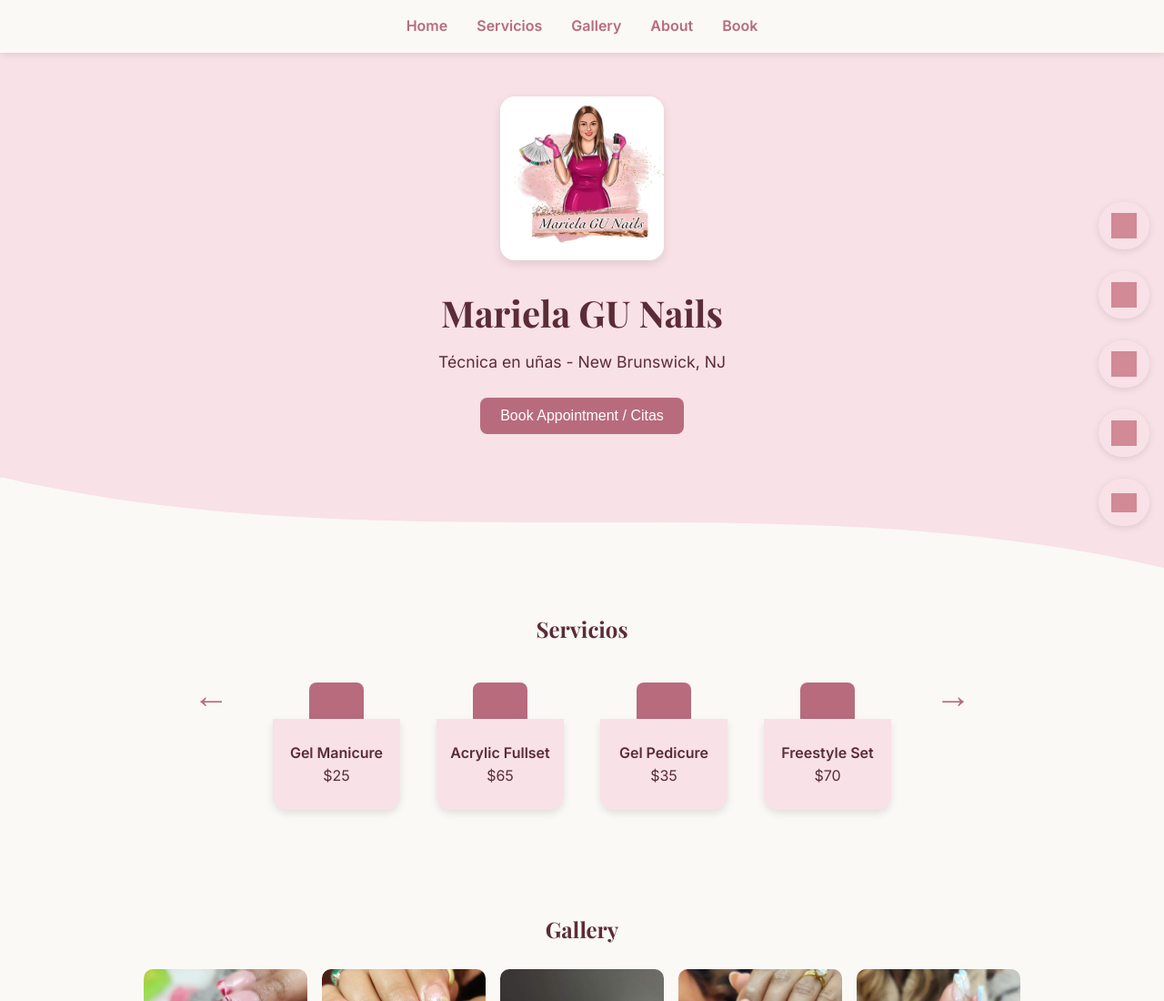
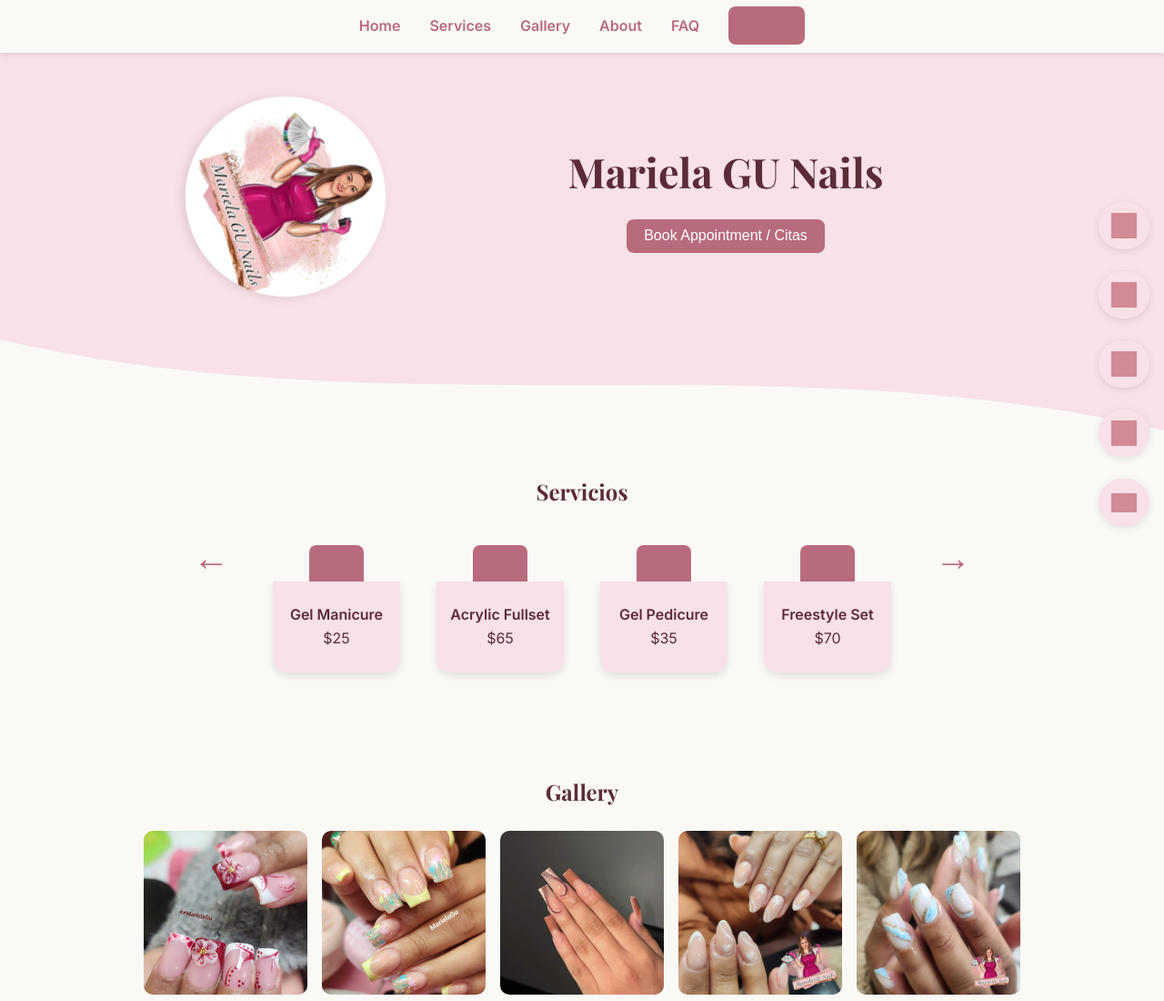
Before and after one commit to mvd74/mariela-nails-site, a plain HTML site: page index.html in a window 1280 px wide. Shown: the top 1100 px of the page at 91% size. Drawn offline with nearby package versions, Linux system fonts and the light colour scheme; grey boxes are pictures that could not be loaded.

Commit message:
Updated header layout, added logo spin, adjusted spacing

```diff
--- a/index.html
+++ b/index.html
@@ -17,19 +17,23 @@
   <nav class="navbar">
     <ul>
       <li><a href="#hero">Home</a></li>
-      <li><a href="#services">Servicios</a></li>
+      <li><a href="#services">Services</a></li>
       <li><a href="#gallery">Gallery</a></li>
       <li><a href="#about">About</a></li>
-      <li><a href="#book">Book</a></li>
+      <li><a href="#faq">FAQ</a></li>
+      <li><a href="#book" class="btn">Book</a></li>
     </ul>
   </nav>
 
   <main>
-    <header id="hero">
-      <img src="LOGO.jpg" alt="Mariela GU Nails Logo" class="hero-logo">
-      <h1>Mariela GU Nails</h1>
-      <p>Técnica en uñas - New Brunswick, NJ</p>
-      <button class="btn">Book Appointment / Citas</button>
+    <header id="hero" class="hero-header">
+      <div class="hero-content">
+        <img src="LOGO.jpg" alt="Mariela GU Nails Logo" class="hero-logo-circle" />
+        <div class="hero-text">
+          <h1>Mariela GU Nails</h1>
+          <button class="btn">Book Appointment / Citas</button>
+        </div>
+      </div>
     </header>
 
     <!-- Wave Divider -->
--- a/styles.css
+++ b/styles.css
@@ -20,21 +20,46 @@ body {
   line-height: 1.6;
 }
 
-header {
-  text-align: center;
+.hero-header {
+  background-color: var(--pink-light);
   padding: 3rem 1rem;
-  background: var(--pink-light);
 }
 
-header h1 {
-  font-family: 'Playfair Display', serif;
-  font-size: 2.5rem;
-  margin-bottom: 0.5rem;
+.hero-content {
+  max-width: 1000px;
+  margin: 0 auto;
+  display: flex;
+  align-items: center;
+  justify-content: center;
+  gap: 2rem;
+  flex-wrap: wrap;
+  text-align: center;
+  padding-left: 4rem;
 }
 
-header p {
-  font-size: 1.1rem;
-  margin-bottom: 1.5rem;
+.hero-logo-circle {
+  width: 220px;
+  height: 220px;
+  object-fit: cover;
+  border-radius: 50%;
+  box-shadow: 0 4px 12px rgba(0,0,0,0.1);
+}
+
+.hero-text {
+  flex: 1;
+  min-width: 220px;
+}
+
+.hero-text h1 {
+  font-family: 'Playfair Display', serif;
+  font-size: 2.8rem;
+  color: var(--text-dark);
+  margin-bottom: 1rem;
+}
+
+.hero-text .btn {
+  font-size: 1rem;
+  padding: 0.6rem 1.2rem;
 }
 
 .btn {
@@ -367,3 +392,15 @@ html {
   margin: 3rem auto;
   opacity: 0.4;
 }
+@keyframes slowSpin {
+  0% {
+    transform: rotate(0deg);
+  }
+  100% {
+    transform: rotate(360deg);
+  }
+}
+
+.hero-logo-circle {
+  animation: slowSpin 25s linear infinite;
+}
```
